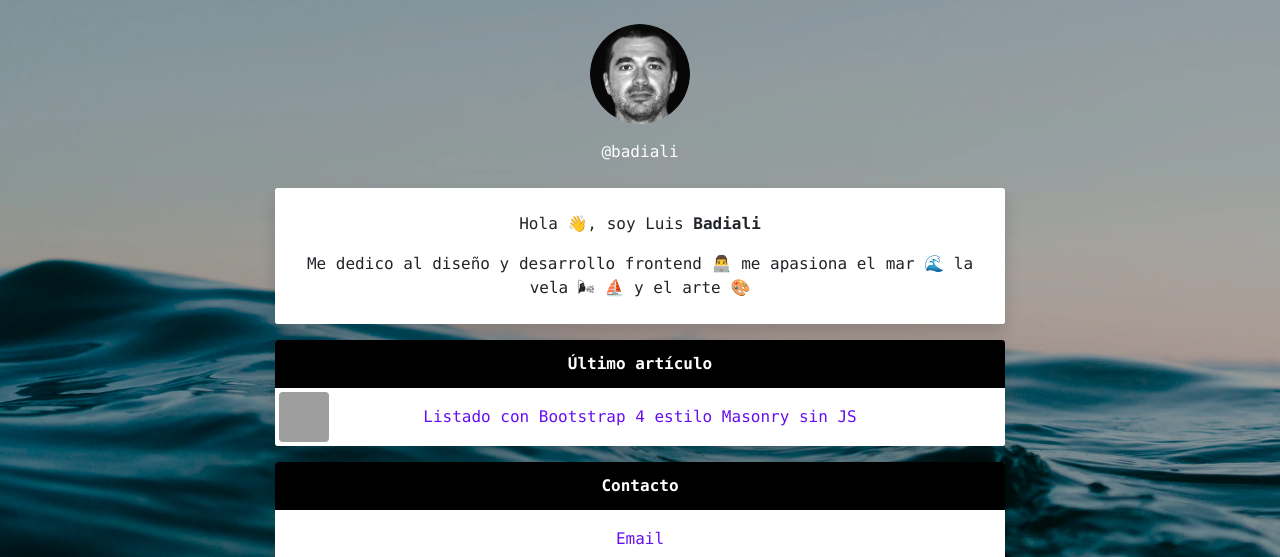
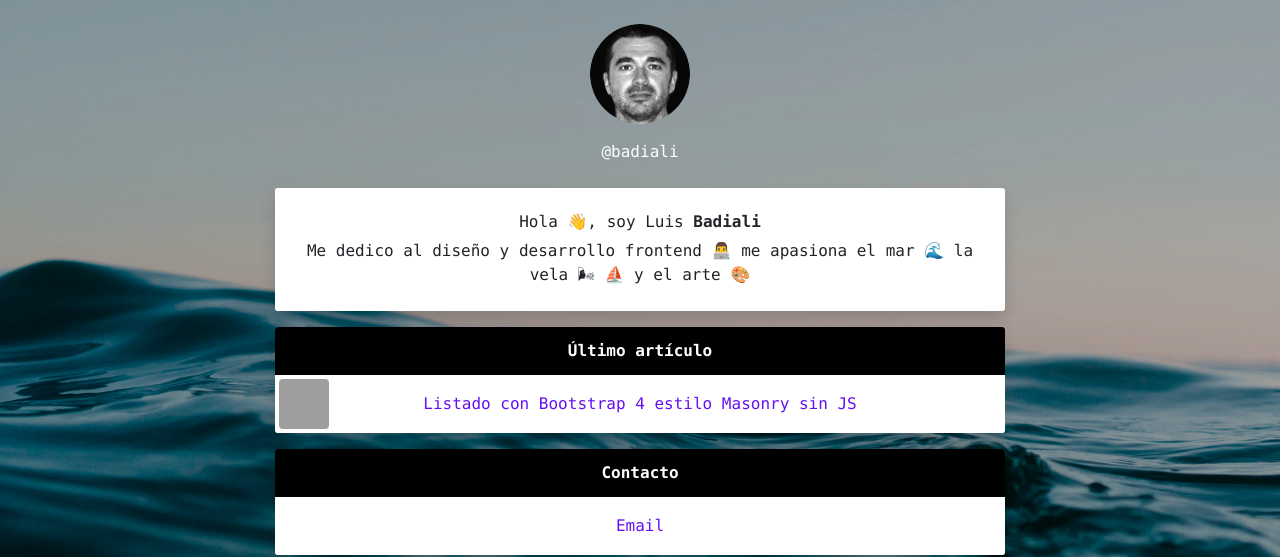
Before and after one commit to badiali/badiali.es, a website: page index.html in a window 1280 px wide. Shown: the top 557 px of the page. Drawn offline with Linux system fonts and the light colour scheme; grey boxes are pictures that could not be loaded.

Commit message:
Añadir h1

```diff
--- a/index.html
+++ b/index.html
@@ -17,7 +17,7 @@
           <div class="card w-100 border-0 shadow mt-4">
             <ul class="list-group list-group-flush border-0">
               <li class="list-group-item text-center border-0 p-4">
-                <p>Hola 👋, soy Luis <strong>Badiali</strong></p>
+                <h1 class="h6">Hola 👋, soy Luis <strong>Badiali</strong></h1>
                 <p class="mb-0">Me dedico al diseño y desarrollo frontend 👨‍💻 me apasiona el mar 🌊 la vela 🌬 ⛵️ y el arte 🎨</p>
               </li>
             </ul>
```
